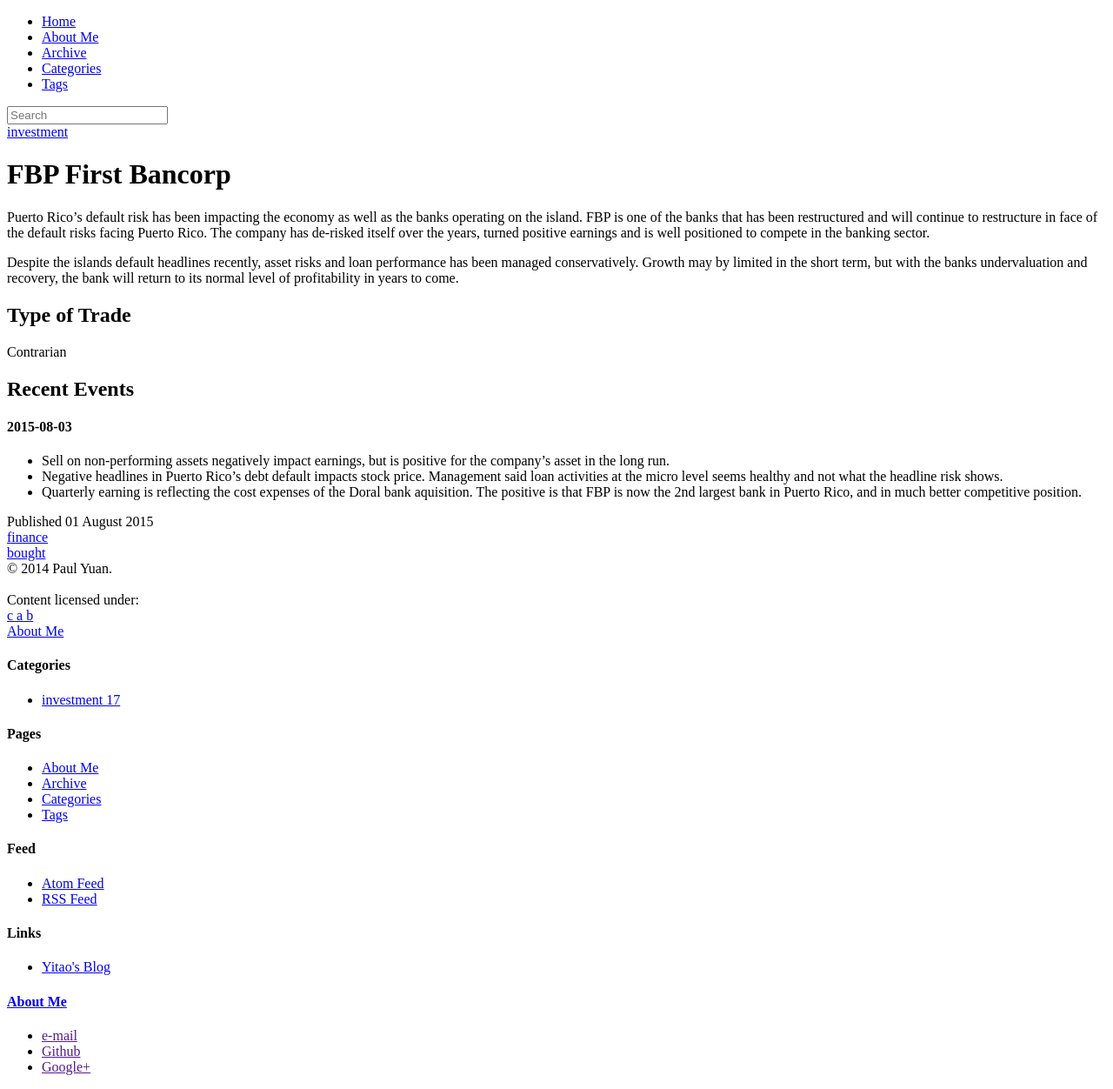
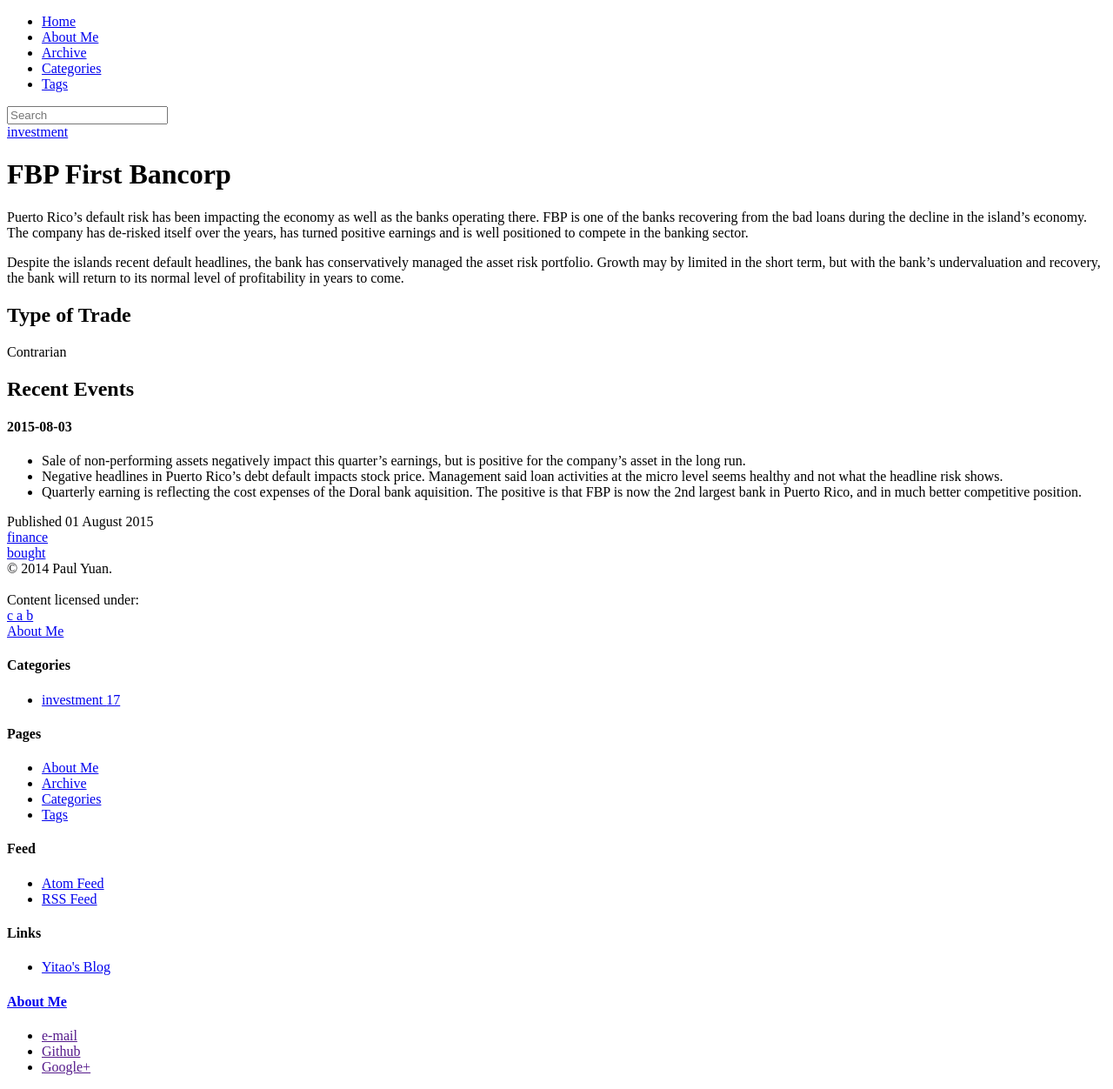
Before and after one commit to puyuan/companies, a Jekyll site: the page built from _posts/Finance/2015-08-03-fbp-first-bancorp-puerto-rico.md, in a window 1280 px wide. Shown: the whole page at 87% size. Built offline with Jekyll 4.4.1, drawn with Linux system fonts in a browser that asks for light colours; nearby versions of some CDN libraries; library files that are not in the unit come from our copies; comment, search, counter and statistics services are not loaded.

```diff
--- a/_posts/Finance/2015-08-03-fbp-first-bancorp-puerto-rico.md
+++ b/_posts/Finance/2015-08-03-fbp-first-bancorp-puerto-rico.md
@@ -6,9 +6,11 @@ categories: investment
 tags: finance bought
 ---
 
-Puerto Rico's default risk has been impacting the economy as well as the banks operating on the island. FBP is one of the banks that has been restructured and will continue to restructure in face of the default risks facing Puerto Rico. The company has de-risked itself over the years, turned positive earnings and is well positioned to compete in the banking sector.
+Puerto Rico's default risk has been impacting the economy as well as the banks operating there. FBP is one of the banks recovering from the bad loans during the decline in the island's economy. The company has de-risked itself over the years, has turned positive earnings and is well positioned to compete in the banking sector.
 
-Despite the islands default headlines recently, asset risks and loan performance has been managed conservatively. Growth may by limited in the short term, but with the banks undervaluation and recovery, the bank will return to its normal level of profitability in years to come.
+Despite the islands recent default headlines, the bank has conservatively managed the asset risk portfolio. Growth may by limited in the short term, but with the bank's undervaluation and recovery, the bank will return to its normal level of profitability in years to come.
+
+<!--more-->
 
 ## Type of Trade
  Contrarian
@@ -16,6 +18,6 @@ Despite the islands default headlines recently, asset risks and loan performance
 ## Recent Events
 
 #### 2015-08-03
-- Sell on non-performing assets negatively impact earnings, but is positive for the company's asset in the long run.
+- Sale of non-performing assets negatively impact this quarter's earnings, but is positive for the company's asset in the long run.
 - Negative headlines in Puerto Rico's debt default impacts stock price. Management said loan activities at the micro level seems healthy and not what the headline risk shows.
 - Quarterly earning is reflecting the cost expenses of the Doral bank aquisition. The positive is that FBP is now the 2nd largest bank in Puerto Rico, and in much better competitive position.
```
Also changed, not shown: _posts/Consumer/2015-09-13 Coach.md (added, +50 -0 lines), _posts/Energy/2015-07-31-RDS.md (+1 -1 lines).
